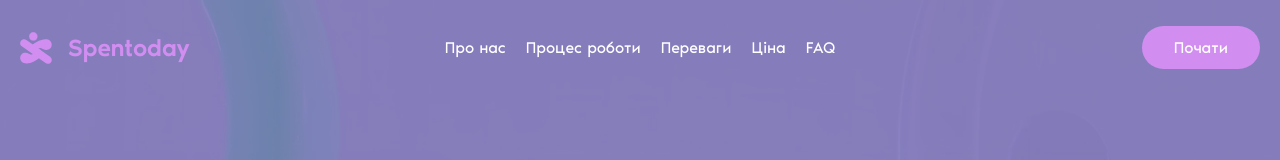
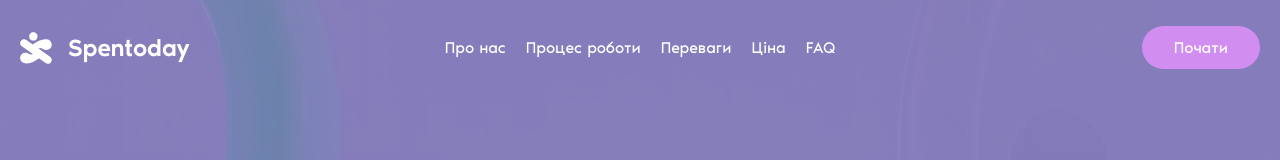
Before and after one commit to flurium/spentoday, a SvelteKit app: page / in a window 1280 px wide. Shown: the top 160 px of the page. Built offline with nearby package versions, Linux system fonts and the light colour scheme; no server answers.

Commit message:
fix hight

```diff
--- a/src/features/landing/Header.svelte
+++ b/src/features/landing/Header.svelte
@@ -13,7 +13,7 @@
     <nav class="basis-1/4">
       <a class="flex gap-4 items-center" href="/">
         <Logo class="h-8 w-8" />
-        <span class="font-medium text-2xl text-brand-pink hidden md:inline">
+        <span class="font-medium text-2xl  hidden md:inline">
           Spentoday
         </span>
       </a>
@@ -39,7 +39,7 @@
     <button
       on:click={toggleMenu}
       class="md:hidden inline-flex items-center justify-center p-2
-      w-10 h-10 text-secondary-500 rounded-lg"
+      w-10 h-10 text-white rounded-lg"
       aria-expanded={isMenuOpen}
     >
       <span class="sr-only">Open main menu</span>
--- a/src/lib/assets/Logo.svelte
+++ b/src/lib/assets/Logo.svelte
@@ -13,30 +13,30 @@
 >
   <path
     d="M36.2979 64.5459C48.5381 49.1454 65.5069 38.2015 84.5851 33.4036C92.5967 31.4121 102.016 30.8857 108.105 36.4366C110.387 38.5222 111.949 41.2765 112.569 44.3048C113.189 47.3331 112.835 50.48 111.557 53.2944C110.278 56.1089 108.142 58.4465 105.454 59.9722C102.765 61.4979 99.6628 62.1334 96.5911 61.7876C89.3577 60.9865 83.3605 54.9205 76.0813 54.7717C70.0383 54.6573 64.7506 58.6631 60.3785 62.7834C56.0065 66.9036 51.7603 71.6648 46.0492 73.5991"
-    fill="#D18EF0"
+    fill="#FFFFFF"
   />
   <path
     d="M39.8917 68.1394C46.8212 59.4097 55.3707 52.0999 65.0711 46.6111C74.067 41.5408 85.1002 36.8598 95.6069 37.1116C99.956 37.2146 104.488 38.6681 106.606 42.754C107.529 44.4749 107.9 46.4382 107.669 48.3773C107.437 50.3164 106.615 52.1373 105.312 53.5926C97.6326 61.8217 87.229 51.2349 78.8969 49.9645C71.3431 48.82 64.7621 52.3336 59.1654 57.0948C54.5873 61.0205 50.593 66.6058 44.7101 68.7346C43.4283 69.1234 42.3451 69.9902 41.6847 71.1556C41.0242 72.3209 40.8371 73.6956 41.1621 74.9951C41.8374 77.4902 44.8246 79.4931 47.4226 78.5546C54.1524 76.1167 58.8678 71.264 64.0067 66.4341C68.1041 62.5427 73.0369 58.6171 78.977 60.3911C84.917 62.1651 90.0903 66.251 96.614 66.8805C99.6626 67.1041 102.722 66.6262 105.557 65.4834C108.392 64.3406 110.928 62.5634 112.969 60.2881C115.14 57.8276 116.66 54.863 117.392 51.6645C118.124 48.466 118.043 45.1353 117.158 41.9758C116.253 38.7969 114.582 35.8886 112.291 33.506C110 31.1234 107.16 29.3393 104.019 28.3102C92.0474 24.1213 77.6951 29.3517 66.7879 34.3304C53.5049 40.4178 41.8321 49.5311 32.7041 60.9404C30.9874 63.0921 30.6097 66.045 32.7041 68.1394C34.4781 69.9249 38.1749 70.3026 39.9032 68.1394H39.8917Z"
-    fill="#D18EF0"
+    fill="#FFFFFF"
   />
   <path
     d="M82.2044 79.2531C69.9596 94.6486 52.9927 105.591 33.9172 110.395C25.9056 112.387 16.4862 112.925 10.3973 107.362C8.12332 105.28 6.56489 102.533 5.94431 99.5127C5.32373 96.4925 5.67268 93.3533 6.94141 90.5431C8.21014 87.7329 10.3338 85.395 13.0096 83.863C15.6855 82.3309 18.7767 81.6829 21.8425 82.0114C29.0759 82.8125 35.0846 88.8785 42.3637 89.0273C48.4068 89.1418 53.6944 85.1359 58.055 81.0156C62.4157 76.8954 66.6733 72.1342 72.3958 70.2"
-    fill="#D18EF0"
+    fill="#FFFFFF"
   />
   <path
     d="M78.6106 75.6254C71.6816 84.3555 63.1319 91.6654 53.4312 97.1538C44.4353 102.224 33.3907 106.905 22.884 106.653C18.5349 106.55 14.014 105.097 11.8967 101.011C10.9701 99.2908 10.5972 97.3268 10.8286 95.3869C11.0601 93.447 11.8848 91.6259 13.19 90.1722C20.8582 81.9431 31.2619 92.5414 39.6054 93.8003C47.1593 94.9448 53.7402 91.4312 59.3369 86.67C63.915 82.7443 67.9094 77.159 73.7807 75.0302C75.0647 74.6437 76.1506 73.7779 76.8133 72.6123C77.476 71.4467 77.6647 70.0707 77.3402 68.7697C76.6535 66.2747 73.6777 64.2718 71.0797 65.2103C64.3385 67.6481 59.5773 72.5008 54.4956 77.3307C50.3868 81.2221 45.4654 85.1478 39.5139 83.3737C33.5624 81.5997 28.4121 77.5138 21.8769 76.8844C18.83 76.6616 15.7727 77.14 12.9395 78.2828C10.1064 79.4256 7.57272 81.2024 5.53314 83.4768C3.36323 85.9378 1.84246 88.9019 1.10893 92.0998C0.37539 95.2978 0.45233 98.6284 1.33276 101.789C2.23974 104.969 3.91296 107.877 6.20571 110.26C8.49846 112.643 11.3407 114.426 14.4833 115.455C26.4435 119.644 40.8072 114.413 51.703 109.434C64.9892 103.347 76.6658 94.234 85.7982 82.8244C87.5035 80.6727 87.8926 77.7198 85.7982 75.6254C84.0127 73.8514 80.3159 73.4622 78.5992 75.6254H78.6106Z"
-    fill="#D18EF0"
+    fill="#FFFFFF"
   />
   <path
     d="M3.31925 33.0851L3.31264 33.0945C-1.33413 39.6793 0.236933 48.7842 6.82171 53.431L95.0224 115.673C101.607 120.32 110.712 118.749 115.359 112.164L115.366 112.154C120.012 105.57 118.441 96.4646 111.856 91.8178L23.6558 29.576C17.071 24.9293 7.96602 26.5003 3.31925 33.0851Z"
-    fill="#D18EF0"
+    fill="#FFFFFF"
   />
   <path
     d="M49.4939 31.8704C57.9704 31.8704 64.8419 24.9989 64.8419 16.5224C64.8419 8.04595 57.9704 1.17445 49.4939 1.17445C41.0175 1.17445 34.146 8.04595 34.146 16.5224C34.146 24.9989 41.0175 31.8704 49.4939 31.8704Z"
-    fill="#D18EF0"
+    fill="#FFFFFF"
   />
   <path
     d="M49.4945 32.1338C46.3946 32.136 43.3636 31.2187 40.7852 29.4979C38.2068 27.7771 36.1968 25.3302 35.0094 22.4667C33.8221 19.6032 33.5109 16.4518 34.1151 13.4114C34.7193 10.3709 36.2118 7.57801 38.4037 5.38605C40.5957 3.19409 43.3886 1.7016 46.429 1.09739C49.4695 0.493186 52.6208 0.804429 55.4843 1.99176C58.3478 3.17908 60.7948 5.18912 62.5156 7.76754C64.2364 10.346 65.1537 13.3769 65.1514 16.4768C65.1484 20.6283 63.4979 24.609 60.5623 27.5446C57.6267 30.4802 53.646 32.1307 49.4945 32.1338ZM49.4945 1.44926C46.5252 1.45379 43.6239 2.33783 41.1566 3.98981C38.6894 5.64178 36.7668 7.98766 35.6316 10.7313C34.4964 13.475 34.1994 16.4934 34.7781 19.4057C35.3568 22.318 36.7853 24.9936 38.8833 27.0947C40.9812 29.1959 43.6547 30.6285 46.5661 31.2116C49.4775 31.7948 52.4964 31.5023 55.2418 30.3713C57.9871 29.2402 60.3359 27.3212 61.9916 24.8565C63.6473 22.3918 64.5358 19.4918 64.5449 16.5225C64.5434 14.5476 64.1529 12.5923 63.3957 10.7683C62.6385 8.94423 61.5295 7.28717 60.132 5.89174C58.7344 4.4963 57.0757 3.38983 55.2505 2.63544C53.4253 1.88105 51.4694 1.49354 49.4945 1.49505V1.44926Z"
-    fill="#D18EF0"
+    fill="#FFFFFF"
   />
 </svg>
--- a/src/routes/+page.svelte
+++ b/src/routes/+page.svelte
@@ -25,7 +25,7 @@
   src="headband.png"
   alt=""
   class="absolute top-0 left-0 right-0 bottom-0 lg:w-full
-lg:h-full md:w-auto md:h-[750px] w-auto h-[550px] -z-10"
+lg:h-[800px] md:w-auto md:h-[750px] w-auto h-[550px] -z-10"
 />
 
 <Header />
```
